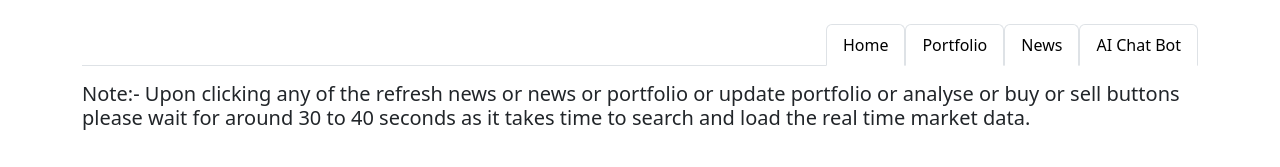
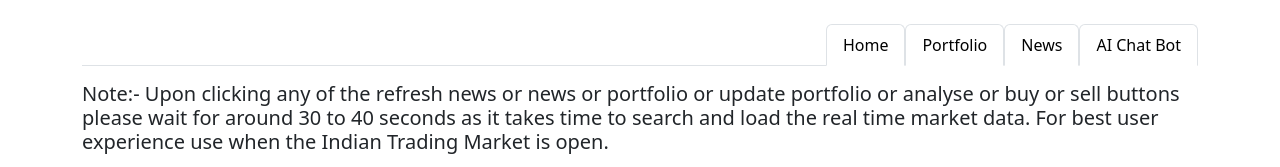
Before and after one commit to ADC-1747/FRT_ENA, a Flask app: page /aichatbot in a window 1280 px wide. Shown: the top 167 px of the page. Run offline with Flask 3, Linux system fonts and the light colour scheme.

Commit message:
Update nav_bar.html

```diff
--- a/templates/nav_bar.html
+++ b/templates/nav_bar.html
@@ -14,7 +14,7 @@
     </li>
   </ul>
   <p></p>
-  <h5>Note:- Upon clicking any of the refresh news or news or portfolio or update portfolio or analyse or buy or sell buttons please wait for around 30 to 40 seconds as it takes time to search and load the real time market data.</h5>
+  <h5>Note:- Upon clicking any of the refresh news or news or portfolio or update portfolio or analyse or buy or sell buttons please wait for around 30 to 40 seconds as it takes time to search and load the real time market data. For best user experience use when the Indian Trading Market is open.</h5>
   <p></p>
   {% block content %}
     {% endblock %}
```
